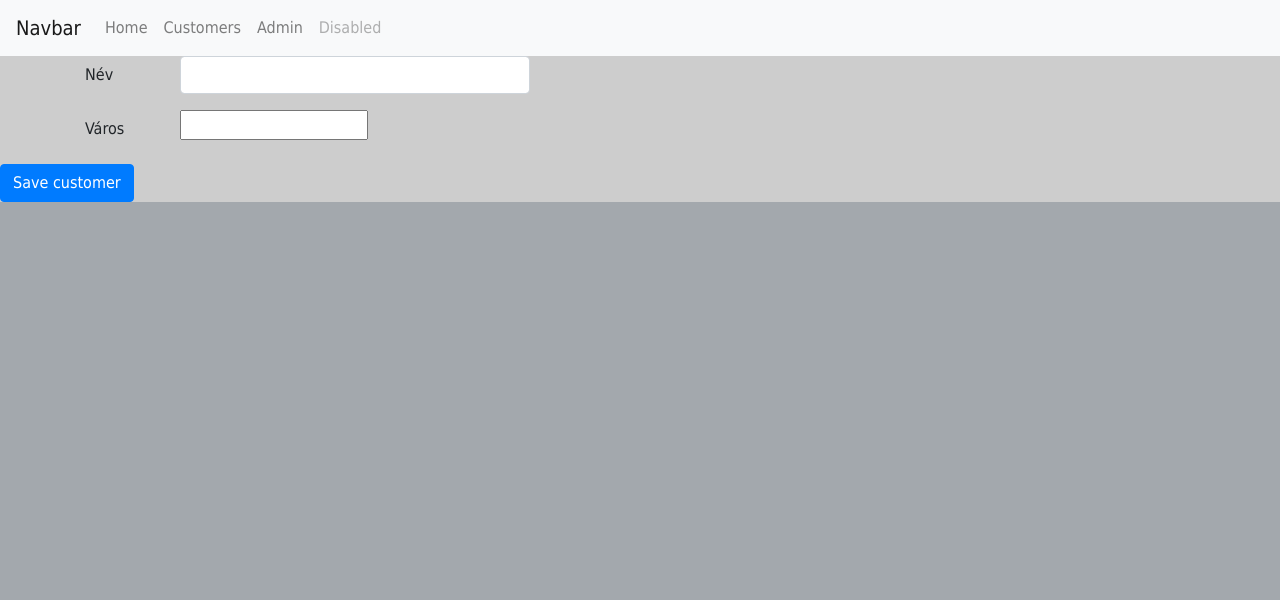
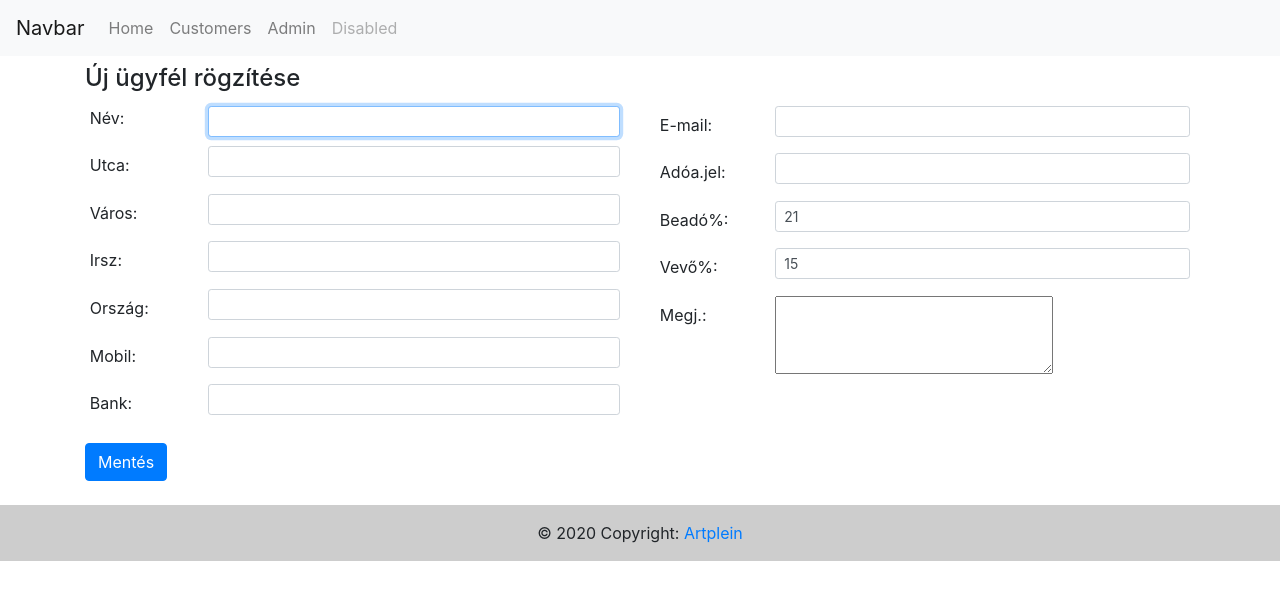
Before and after one commit to godjira-homless/artwork, a Django app: page /customers/create/ in a window 1280 px wide. Shown: the top 600 px of the page. Run offline with Django 3.2, Linux system fonts and the light colour scheme; some libraries are stand-ins or nearby versions.

Commit message:
customer save css

```diff
--- a/artwork/settings.py
+++ b/artwork/settings.py
@@ -25,7 +25,7 @@ SECRET_KEY = '@x2d4wfth2nn5(s(2+m4wb^9)uu#wi$8a*r*^i&bn&5a4(y^6_'
 # SECURITY WARNING: don't run with debug turned on in production!
 DEBUG = True
 
-ALLOWED_HOSTS = ['*', 'localhost', '192.168.8.100']
+ALLOWED_HOSTS = ['*', 'localhost', '192.168.8.100', '127.0.0.1', '[::1]']
 
 
 # Application definition
--- a/customers/forms.py
+++ b/customers/forms.py
@@ -1,11 +1,46 @@
 from django import forms
 from .models import Customer
 
+my_default_errors = {
+    'required': 'A mező kitöltése kötelező',
+    'invalid': 'Nem érvényes érték'
+}
 
 class CustomerForm(forms.ModelForm):
     name = forms.CharField(
-        label="name", required=True,
-        widget=forms.TextInput(attrs={'class': 'form-control'}))
+        label="Név:", required=True, error_messages=my_default_errors,
+        widget=forms.TextInput(attrs={'class': 'form-control form-control-sm', 'autofocus': 'autofocus'}))
+    address = forms.CharField(
+        label="address",
+        widget=forms.TextInput(attrs={'class': 'form-control  form-control-sm'}))
+    city = forms.CharField(
+        label="city",
+        widget=forms.TextInput(attrs={'class': 'form-control  form-control-sm'}))
+    zip = forms.CharField(
+        label="zip",
+        widget=forms.TextInput(attrs={'class': 'form-control  form-control-sm'}))
+    country = forms.CharField(
+        label="country",
+        widget=forms.TextInput(attrs={'class': 'form-control  form-control-sm'}))
+    bank = forms.CharField(
+        label="bank",
+        widget=forms.TextInput(attrs={'class': 'form-control  form-control-sm'}))
+    phone = forms.CharField(
+        label="phone",
+        widget=forms.TextInput(attrs={'class': 'form-control  form-control-sm'}))
+    email = forms.EmailField(
+        label="email",
+        widget=forms.TextInput(attrs={'class': 'form-control  form-control-sm'}))
+    taxnumber = forms.CharField(
+        label="taxnumber",
+        widget=forms.TextInput(attrs={'class': 'form-control  form-control-sm'}))
+    sale_percent = forms.CharField(
+        label="sale_percent", initial=21,
+        widget=forms.TextInput(attrs={'class': 'form-control  form-control-sm'}))
+    buy_percent = forms.CharField(
+        label="buy_percent", initial=15,
+        widget=forms.TextInput(attrs={'class': 'form-control  form-control-sm'}))
+    note = forms.Textarea(attrs={'class': 'form-control  form-control-sm'})
 
     class Meta:
         model = Customer
@@ -25,5 +60,5 @@ class CustomerForm(forms.ModelForm):
                   )
 
         widgets = {
-          'note': forms.Textarea(attrs={'rows':1, 'cols':20})
+            'note': forms.Textarea(attrs={'rows': 3, 'cols': 25})
         }
--- a/static/css/forms.css
+++ b/static/css/forms.css
@@ -1,13 +1,3 @@
-html,body,td,th,textarea {
-        font-family:tahoma, verdana, arial, sans-serif;
-       	font-size:1em;
-}
-
-body {
-	background-color: #A3A8AD;
-}
-
-.main_form {
-margin auto;
+.my-footer{
 background-color: #CDCDCD;
 }
--- a/templates/base.html
+++ b/templates/base.html
@@ -37,6 +37,20 @@
 
       {% block content %} {% endblock content %}
 
+      {% block footer%}
+<!-- Footer -->
+<div class="my-footer mt-4">
+<footer class="page-footer font-small blue">
+  <!-- Copyright -->
+  <div class="footer-copyright text-center py-3">© 2020 Copyright:
+    <a href=""> Artplein</a>
+  </div>
+  <!-- Copyright -->
+</footer>
+</div>
+<!-- Footer -->
+    {% endblock footer%}
+
     <!-- Optional JavaScript -->
     <!-- jQuery first, then Popper.js, then Bootstrap JS -->
     <script src="https://code.jquery.com/jquery-3.4.1.slim.min.js" integrity="sha384-J6qa4849blE2+poT4WnyKhv5vZF5SrPo0iEjwBvKU7imGFAV0wwj1yYfoRSJoZ+n" crossorigin="anonymous"></script>
--- a/templates/customers_create.html
+++ b/templates/customers_create.html
@@ -8,28 +8,126 @@
 {% block content %}
 
 {% if form %}
-<form method="POST" class="main_form needs-validation" novalidate>
-    {% csrf_token %}
-    <div class="container">
-        <div class="form-group row">
-            <label for="id_name" class="col-sm-1 col-form-label">Név</label>
-            <div class="col-sm-4" >
-                {{ form.name }}
+<div class="container mt-2"><h4>Új ügyfél rögzítése</h4></div>
+<div class="container mt-2 my-container">
+    <form method="POST" class="needs-validation" novalidate>
+        {% csrf_token %}
+        <div class="row">
+            <div class="col-sm">
+                <table class="table table-sm table-borderless">
+                    <tbody>
+                    <tr>
+                        <td>{{ form.name.label }}</td>
+                        <td>
+                            {{ form.name }}
+                            {{ form.name.errors }}
+                            <div class="valid-feedback">Looks good!</div>
+                            <div class="invalid-feedback">{{ form.name.errors }}</div>
+                        </td>
+                    </tr>
+                    <tr>
+                        <td><label for="id_address" class="col-form-label">Utca:</label></td>
+                        <td>
+                            {{ form.address }}
+                            <div class="valid-feedback">Looks good!</div>
+                            <div class="invalid-feedback">Baad</div>
+                        </td>
+                    </tr>
+                    <tr>
+                        <td><label for="city" class="col-form-label">Város:</label></td>
+                        <td>
+                            {{ form.city }}
+                            <div class="valid-feedback">Looks good!</div>
+                            <div class="invalid-feedback">Baad</div>
+                        </td>
+                    </tr>
+                    <tr>
+                        <td><label for="id_zip" class="col-form-label">Irsz:</label></td>
+                        <td>
+                            {{ form.zip }}
+                            <div class="valid-feedback">Looks good!</div>
+                            <div class="invalid-feedback">Baad</div>
+                        </td>
+                    </tr>
+                    <tr>
+                        <td><label for="id_country" class="col-form-label">Ország:</label></td>
+                        <td>
+                            {{ form.country }}
+                            <div class="valid-feedback">Looks good!</div>
+                            <div class="invalid-feedback">Baad</div>
+                        </td>
+                    </tr>
+                <tr>
+                        <td><label for="id_phone" class="col-form-label">Mobil:</label></td>
+                        <td>
+                            {{ form.phone }}
+                            <div class="valid-feedback">Looks good!</div>
+                            <div class="invalid-feedback">Baad</div>
+                        </td>
+                </tr>
+                <tr>
+                        <td><label for="id_bank" class="col-form-label">Bank:</label></td>
+                        <td>
+                            {{ form.bank }}
+                            <div class="valid-feedback">Looks good!</div>
+                            <div class="invalid-feedback">Baad</div>
+                        </td>
+                </tr>
+                    </tbody>
+                </table>
             </div>
-            <div class="valid-feedback">
-                Looks good!
+            <div class="col-sm">
+                <table class="table table-sm table-borderless" >
+                    <tbody>
+                    <tr>
+                        <td><label for="id_email" class="col-form-label">E-mail:</label></td>
+                        <td>
+                            {{ form.email }}
+                            {{ form.email.errors }}
+                            <div class="valid-feedback">Looks good!</div>
+                            <div class="invalid-feedback">Baad</div>
+                        </td>
+                    </tr>
+                    <tr>
+                        <td><label for="id_taxnumber" class="col-form-label">Adóa.jel:</label></td>
+                        <td>
+                            {{ form.taxnumber }}
+                            <div class="valid-feedback">Looks good!</div>
+                            <div class="invalid-feedback">Baad</div>
+                        </td>
+                    </tr>
+                    <tr>
+                        <td><label for="id_sale_percent" class="col-form-label">Beadó%:</label></td>
+                        <td>
+                            {{ form.sale_percent }}
+                            <div class="valid-feedback">Looks good!</div>
+                            <div class="invalid-feedback">Baad</div>
+                        </td>
+                    </tr>
+                    <tr>
+                        <td><label for="id_buy_percent" class="col-form-label">Vevő%:</label></td>
+                        <td>
+                            {{ form.buy_percent }}
+                            <div class="valid-feedback">Looks good!</div>
+                            <div class="invalid-feedback">Baad</div>
+                        </td>
+                    </tr>
+                    <tr>
+                        <td><label for="id_note" class="col-form-label">Megj.:</label></td>
+                        <td>
+                            {{ form.note }}
+                            <div class="valid-feedback">Looks good!</div>
+                            <div class="invalid-feedback">Baad</div>
+                        </td>
+                    </tr>
+
+                    </tbody>
+                </table>
             </div>
         </div>
-        <div class="form-group row">
-            <label for="id_city" class="col-sm-1 col-form-label">Város</label>
-            <div class="col-sm-4">
-                {{ form.city }}
-            </div>
-        </div>
-    </div>
-    <button type="submit" class="btn btn-primary">Save customer</button>
-</form>
-
+          <button class="btn btn-primary" type="submit">Mentés</button>
+    </form>
+</div>
 
 {% endif %}
 
```
Also changed, not shown: templates/customers_create2.html (deleted, +0 -179 lines), templates/customers_create_tips.html (added, +150 -0 lines), customers/models.py (line endings or trailing spaces).
